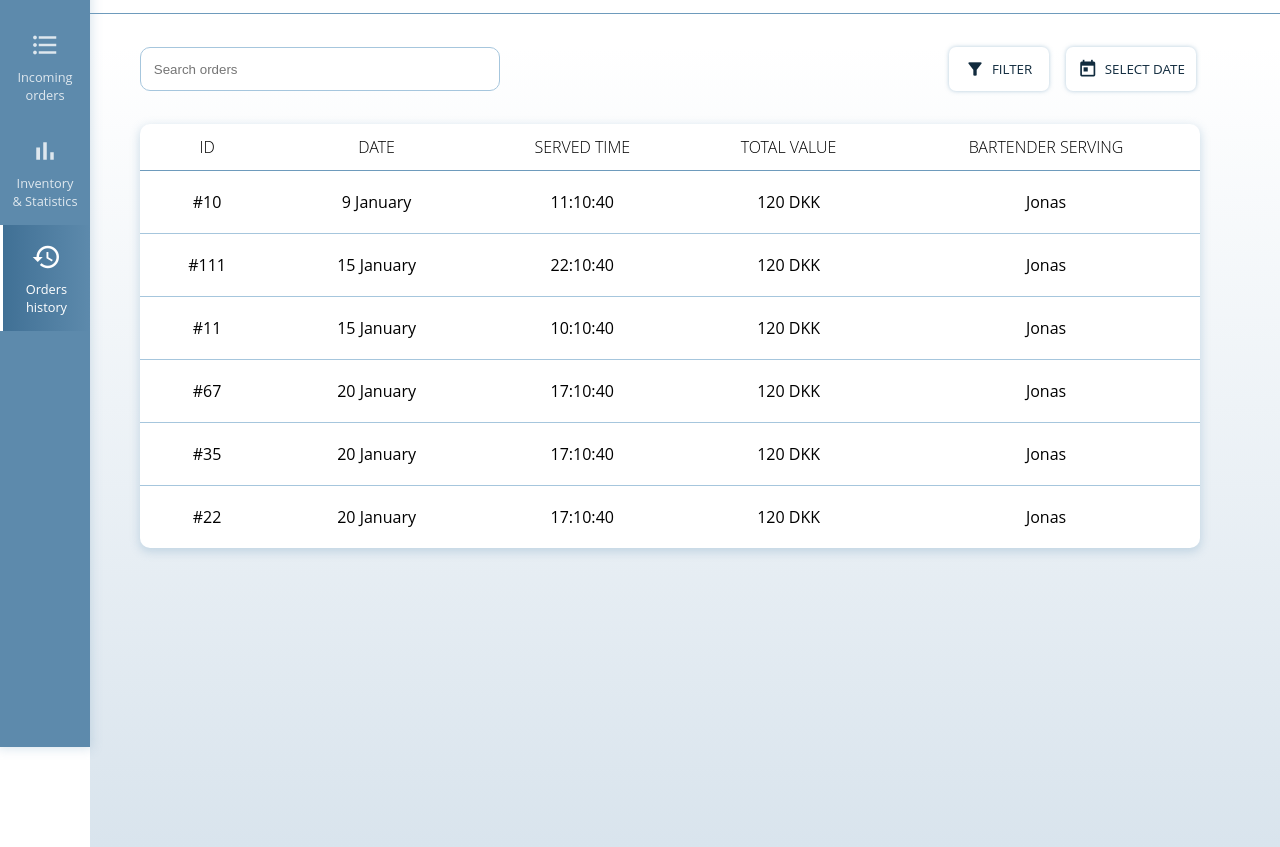
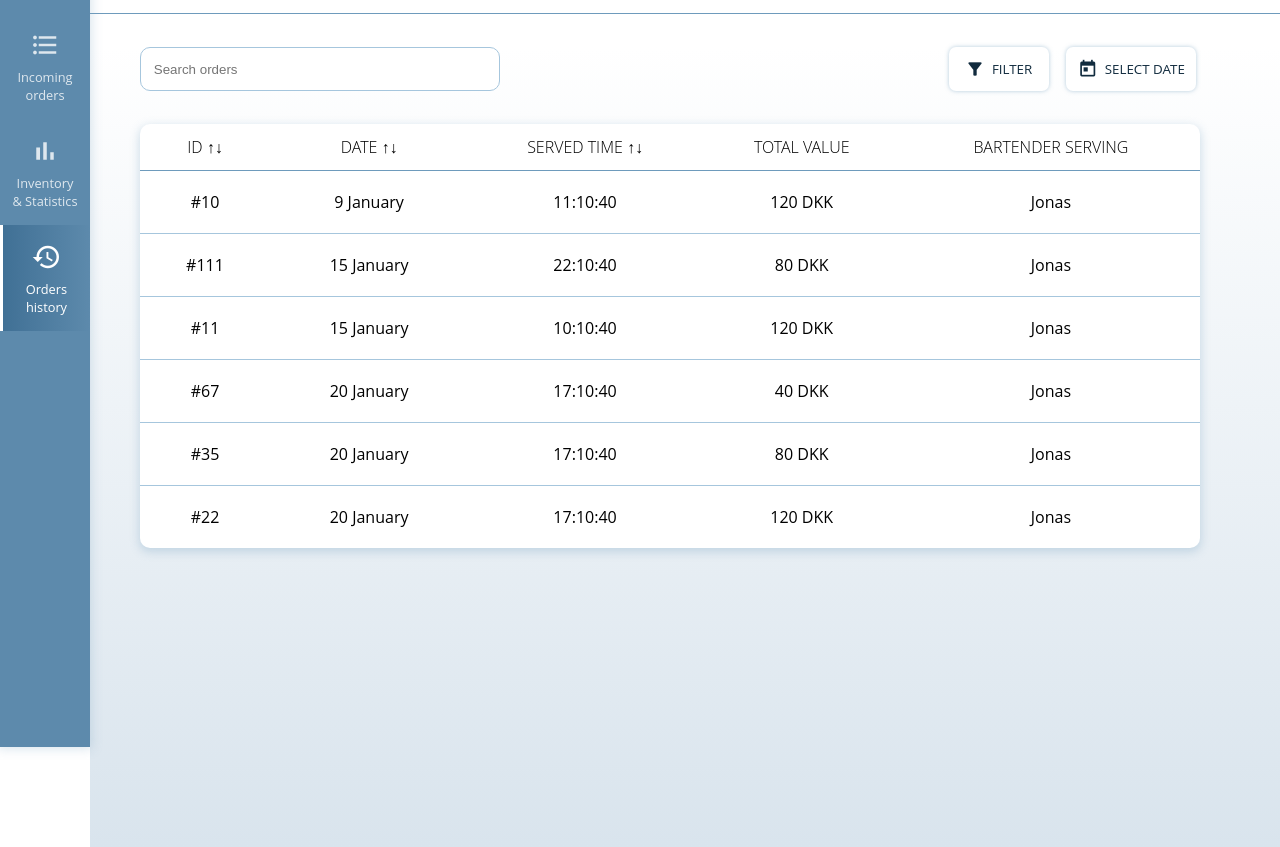
Before and after one commit to annacyb/fooBar-dashboard-improvements, a website built with Vite: page history.html in a window 1280 px wide. Shown: the part 53-900 px from the top of the page. Built offline with nearby package versions, Linux system fonts and the light colour scheme; no server answers; a web font is replaced by a local one.

Commit message:
sorting icons

```diff
--- a/sass/history/_history.scss
+++ b/sass/history/_history.scss
@@ -76,12 +76,20 @@
     border-top: 0;
   }
 
+  #sorting th[data-action="sort"]:hover {
+    cursor: pointer;
+  }
+
+  #sorting th[data-action="sort"]::after {
+    content: " ↑↓";
+  }
+
   #sorting th.sortby[data-sort-direction="asc"]::after {
-    content: " ↑";
+    content: " ↑ ";
     color: colors.$orange-color3;
   }
   #sorting th.sortby[data-sort-direction="desc"]::after {
-    content: " ↓";
+    content: "  ↓";
     color: colors.$orange-color3;
   }
 }
--- a/script/history/history-main.js
+++ b/script/history/history-main.js
@@ -124,7 +124,7 @@ function showPopUp(order, id) {
   document.querySelector("#list").style.width = "100%";
 
   popup.querySelector(".beer").innerHTML = lineBreak;
-  popup.querySelector("#order-id").innerHTML = "&#9432 ORDER  " + id;
+  popup.querySelector("#order-id").innerHTML = "&#9432 ORDER  #" + id;
   popup.querySelector(".total").innerHTML = "Total: " + order.length * 40 + " DKK";
 
   document.querySelector("#close-btn").addEventListener("click", hidePopup);
--- a/script/modules/history-orders.js
+++ b/script/modules/history-orders.js
@@ -6,15 +6,15 @@ const historyOrders = {
       served: "11:10:40",
       value: 120,
       bartender: "Jonas",
-      details: ["beer", "beer2", "beer3"],
+      details: ["Sleighride", "Steampunk", "Githop"],
     },
     {
       id: 111,
       date: "15 January",
       served: "22:10:40",
-      value: 120,
+      value: 80,
       bartender: "Jonas",
-      details: ["beer", "kotek", "beer3"],
+      details: ["Row 26", "El Hefe"],
     },
     {
       id: 11,
@@ -22,24 +22,24 @@ const historyOrders = {
       served: "10:10:40",
       value: 120,
       bartender: "Jonas",
-      details: ["beer", "kotek", "beer3"],
+      details: ["Githop", "Fairytale Ale", "Hoppily Ever After"],
     },
     {
       id: 67,
       date: "20 January",
       served: "17:10:40",
-      value: 120,
+      value: 40,
       bartender: "Jonas",
-      details: ["beer", "kotek", "beer3"],
+      details: ["Fairytale Ale"],
     },
 
     {
       id: 35,
       date: "20 January",
       served: "17:10:40",
-      value: 120,
+      value: 80,
       bartender: "Jonas",
-      details: ["beer", "kotek", "beer3"],
+      details: ["Hoppily Ever After", "Steampunk"],
     },
     {
       id: 22,
@@ -47,7 +47,7 @@ const historyOrders = {
       served: "17:10:40",
       value: 120,
       bartender: "Jonas",
-      details: ["beer", "kotek", "beer3"],
+      details: ["Sleighride", "El Hefe", "Ruined Childhood", "Steampunk"],
     },
   ],
 };
```
